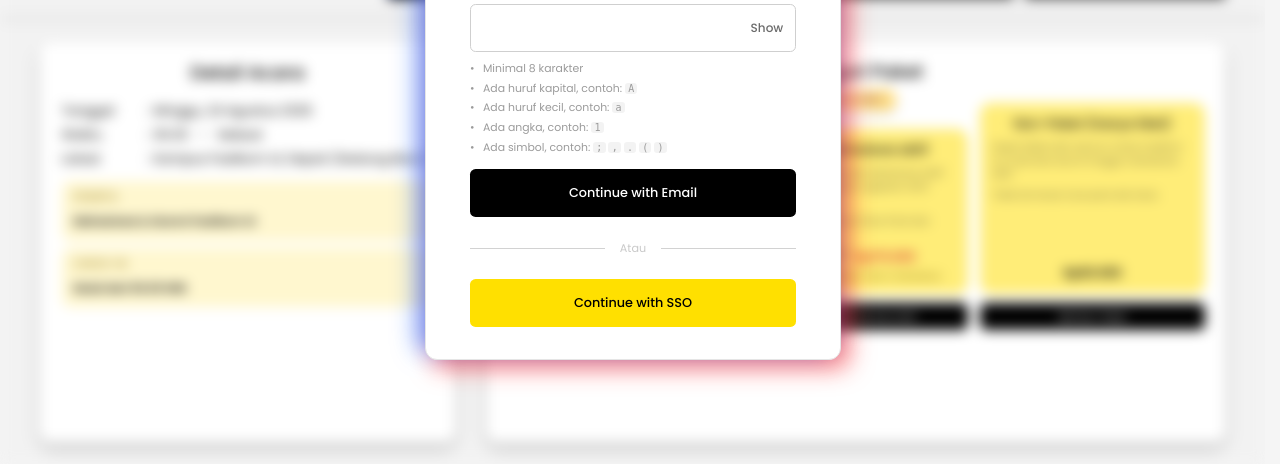
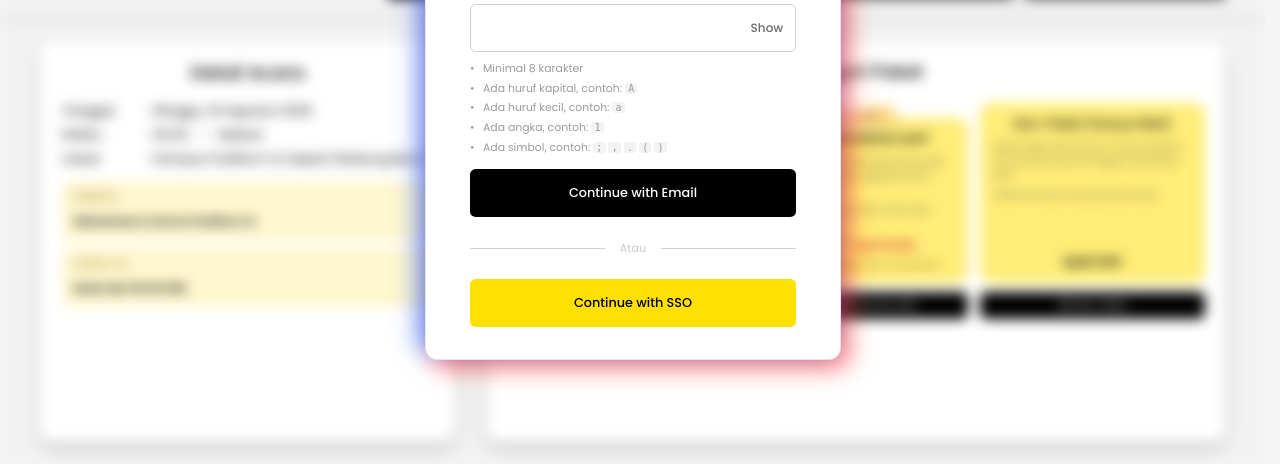
Before and after one commit to HaikalMuzaki/Fun-Walk, a Django app: page /login/ in a window 1280 px wide. Shown: the part 336-800 px from the top of the page. Run offline with Django 5.2, Linux system fonts and the light colour scheme.

Commit message:
fix bug in UI

```diff
--- a/registration/static/registration/css/style.css
+++ b/registration/static/registration/css/style.css
@@ -426,7 +426,7 @@ body {
 
 .package-item--student {
   position: relative;
-  padding-top: 0.7rem;
+  padding-top: 15px; /* Ruang aman di atas agar label tidak terpotong */
 }
 
 .package-info {
@@ -442,9 +442,9 @@ body {
 
 .package-badge {
   position: absolute;
-  top: 0;
+  top: 15px; /* Turunkan titik jangkar ke batas atas kartu kuning */
   left: 50%;
-  z-index: 2;
+  z-index: 10;
   padding: 0.3rem 0.75rem;
   border-radius: 999px;
   background: linear-gradient(135deg, #fffdf0 0%, #ffd86b 100%);
@@ -453,10 +453,13 @@ body {
   font-weight: 700;
   letter-spacing: 0.08em;
   text-transform: uppercase;
-  box-shadow: 0 0.22rem 0.45rem rgb(0 0 0 / 14%);
+  box-shadow: 0 0.3rem 0.6rem rgba(0, 0, 0, 0.15); /* Pertegas bayangan agar lebih pop up */
   border: 0.08rem solid rgb(255 255 255 / 65%);
-  transform: translate(-50%, -45%) rotate(-4deg);
+
+  /* Trik meniban tengah border (sumbu Y -50%) dengan rotasi miring asli bawaan UI */
+  transform: translate(-50%, -50%) rotate(-4deg);
   white-space: nowrap;
+  margin: 0;
 }
 
 .package-name {
@@ -1736,20 +1739,17 @@ body {
   position: relative;
 }
 
-/* Membuat label melayang meniban garis atas kartu */
-.package-badge {
-  position: absolute !important;
-  top: -15px; /* Menggeser label ke atas menembus border */
-  left: 50%; /* Membawa ke tengah */
-  transform: translateX(-50%); /* Menyeimbangkan posisi tepat di tengah */
-  z-index: 10; /* Memastikan label berada di layar paling depan */
-  margin: 0 !important; /* Menghilangkan margin bawaan yang bikin bocor */
-
-  /* Opsional: Tambahkan shadow kecil agar terlihat menonjol */
-  box-shadow: 0 4px 6px rgba(0,0,0,0.1);
-}
+
 
 /* Memberi jarak aman pada konten di dalam kartu agar tidak tertutup label yang melayang */
-.package-item--student .package-info {
-  margin-top: 15px;
-}
+.package-info {
+  min-height: 8.2rem;
+  position: relative;
+  display: flex;
+  flex: 1;
+  flex-direction: column;
+  padding: 0.75rem;
+  border-radius: 0.7rem;
+  background: #ffed78;
+  margin-top: 0;
+}
```
